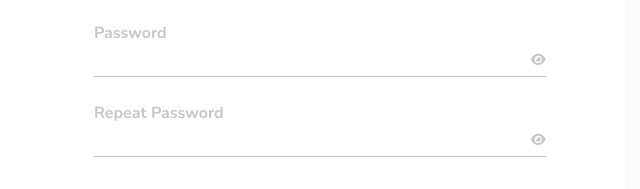
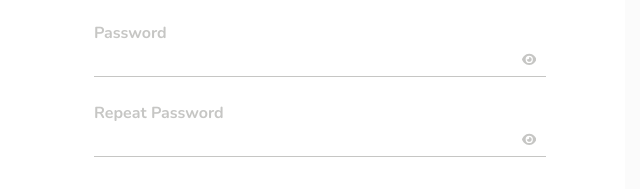
Before and after one commit to kazacoder/homeWorks, a plain HTML site: page index.html in a window 1280 px wide. Shown: the part 595-784 px from the top of the page, 15-655 px from the left. Drawn offline with Linux system fonts and the light colour scheme.

Commit message:
padding added to inputs

```diff
--- a/css/styles.css
+++ b/css/styles.css
@@ -115,6 +115,7 @@ body {
     border: none;
     line-height: 32px;
     box-sizing: border-box;
+    padding-right: 5px;
 }
 
 .form-input:focus-within, .form-input:active {
@@ -128,6 +129,8 @@ body {
     align-items: baseline;
     border-bottom: 1px solid #C6C6C4;
     box-sizing: border-box;
+    padding-left: 10px;
+    padding-right: 10px;
 }
 
 .form-input.error, .form-checkbox.error {
```
